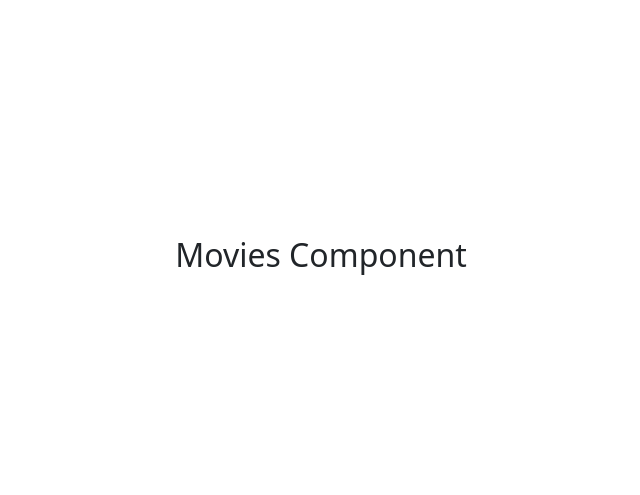
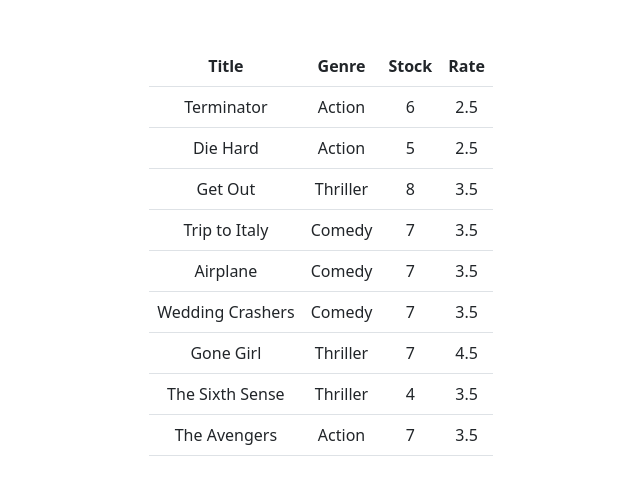
Before and after one commit to Scientific-Research/vidly, a React (Vite) app: page / in a window 1280 px wide. Shown: the part 141-636 px from the top of the page, without its empty margins (319-959 px from the left). Built offline with nearby package versions, Linux system fonts and the light colour scheme.

Commit message:
Building the movies components

```diff
--- a/src/components/movies.jsx
+++ b/src/components/movies.jsx
@@ -1,8 +1,32 @@
 import React, { Component } from "react";
+import { getMovies } from "../services/fakeMovieService";
 class Movies extends Component {
-  state = {};
+  state = {
+    movies: getMovies(),
+  };
   render() {
-    return <h2>Movies Component</h2>;
+    return (
+      <table className="table">
+        <thead>
+          <tr>
+            <th>Title</th>
+            <th>Genre</th>
+            <th>Stock</th>
+            <th>Rate</th>
+          </tr>
+        </thead>
+        <tbody>
+          {this.state.movies.map((movie) => (
+            <tr>
+              <td>{movie.title}</td>
+              <td>{movie.genre.name}</td>
+              <td>{movie.numberInStock}</td>
+              <td>{movie.dailyRentalRate}</td>
+            </tr>
+          ))}
+        </tbody>
+      </table>
+    );
   }
 }
 
```
